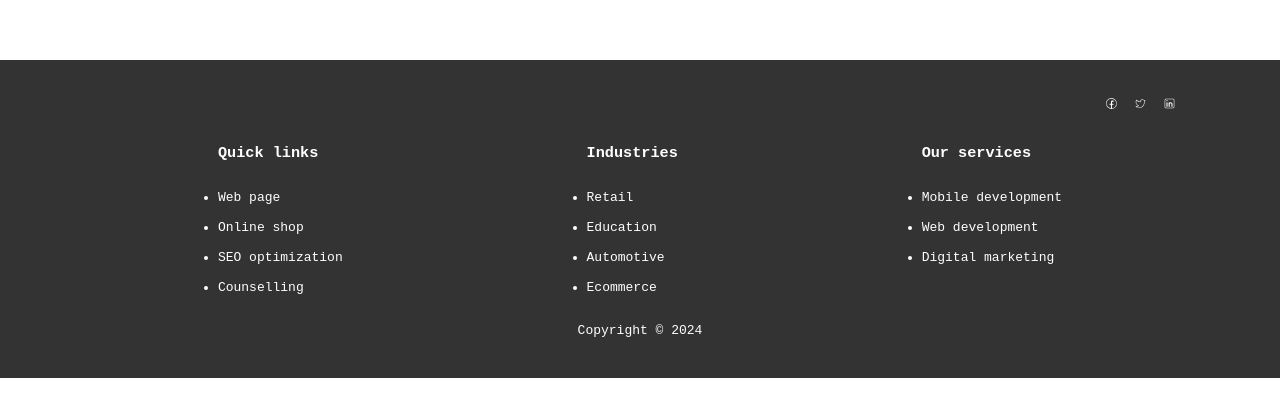
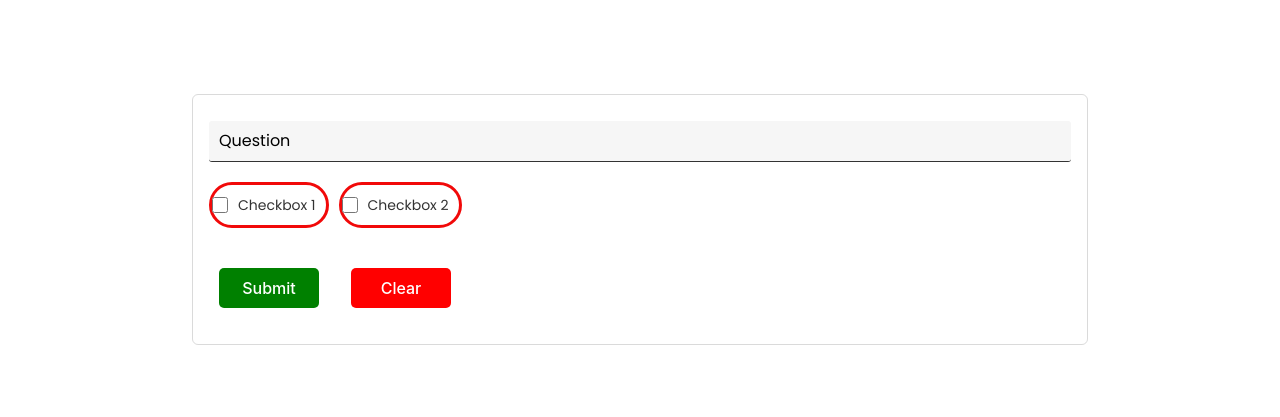
Before and after one commit to jshah3821/dynamic-form-for-project, a React (Vite) app: page / in a window 1280 px wide. Shown: the part 181-598 px from the top of the page. Built offline with nearby package versions, Linux system fonts and the light colour scheme.

Commit message:
single form and survey form issue solved

```diff
--- a/src/App.jsx
+++ b/src/App.jsx
@@ -19,8 +19,8 @@ function App() {
   }
   return (
     <>
-      {/* <FormBuilder jsonData={removeQuotesFromKeys(json)} /> */}
-      <PageBuilder jsonData={removeQuotesFromKeys(json)} />
+      <FormBuilder jsonData={removeQuotesFromKeys(json)} />
+      {/* <PageBuilder jsonData={removeQuotesFromKeys(json)} /> */}
     </>
   );
 }
--- a/src/components/Elements/SurveyForm/SurveyForm.css
+++ b/src/components/Elements/SurveyForm/SurveyForm.css
@@ -183,3 +183,11 @@ input[type="range"] {
   pointer-events: none;
   z-index: 1;
 }
+
+.sf_dropdown {
+  width: 100%;
+}
+
+.sf_checkbox {
+  margin-right: 10px;
+}
--- a/src/components/Elements/SurveyForm/SurveyForm.tsx
+++ b/src/components/Elements/SurveyForm/SurveyForm.tsx
@@ -134,7 +134,7 @@ const SurveyForm = ({
                 name={"survey_dropdown"}
                 value={formData[fieldId] || ""}
                 onChange={(e) => handleChange(e, fieldId)}
-                className="fluid"
+                className="sf_dropdown"
                 style={properties?.answer_style}
               >
                 <option key="" value="">
@@ -183,15 +183,13 @@ const SurveyForm = ({
             </div>
           )}
           {subType === "survey_checkbox" && (
-            <div
-              className="flex flex-row justify-start items-center radio_option_style"
-              style={properties?.answer_style}
-            >
+            <div className="flex flex-row justify-start items-center radio_option_style">
               {properties?.optionDetails?.map((option, index) => {
                 return (
                   <div
                     key={index}
-                    className="flex flex-row justify-start items-center"
+                    className="flex flex-row justify-start items-center sf_checkbox"
+                    style={properties?.answer_style}
                   >
                     <input
                       className="option_radio"
--- a/src/data.json
+++ b/src/data.json
@@ -1,27 +1,37 @@
 [
   {
-    "selectionType": "page",
-    "type": "component",
-    "subType": "footer",
-    "title": "Footer",
-    "style": {
-      "backgroundColor": "#333333",
-      "color": "#ffffff",
-      "fontSize": "",
+    "selectionType": "surveyform",
+    "id": "a3Q6QITaDoiTSbSkk3cng",
+    "type": "surveyform",
+    "subType": "survey_checkbox",
+    "properties": {
+      "name": "survey_checkbox",
+      "question_style": {
+        "backgroundColor": "#f6f6f6",
+        "fontSize": "16px",
         "fontStyle": "",
-      "fontFamily": "monospace",
+        "fontFamily": "",
         "fontWeight": "",
         "textAlign": "",
         "textDecoration": "",
         "textTransform": "",
+        "color": "#000000",
+        "width": "",
         "height": "",
-      "width": "",
-      "ratio": "",
         "minWidth": "",
         "minHeight": "",
         "maxWidth": "",
         "maxHeight": "",
+        "objectFit": "",
         "overflow": "",
+        "marginTop": "",
+        "marginLeft": "",
+        "marginRight": "",
+        "marginBottom": "",
+        "paddingTop": "",
+        "paddingLeft": "",
+        "paddingRight": "",
+        "paddingBottom": "",
         "isBorder": "",
         "borderWidth": "",
         "borderStyle": "",
@@ -44,58 +54,58 @@
         "borderBottomLeftRadius": "",
         "borderBottomRightRadius": ""
       },
-    "footer": {
-      "footerDetails": [
-        {
-          "title": "Quick links",
-          "links": [
-            { "linkName": "Web page", "linkURL": "/web_page" },
-            { "linkName": "Online shop", "linkURL": "/online_shop" },
-            { "linkName": "SEO optimization", "linkURL": "/seo_optimization" },
-            { "linkName": "Counselling", "linkURL": "/counselling" }
+      "answer_style": {
+        "backgroundColor": "#ffffff",
+        "fontSize": "14px",
+        "fontStyle": "",
+        "fontFamily": "",
+        "fontWeight": "",
+        "textDecoration": "",
+        "textTransform": "",
+        "height": "",
+        "width": "",
+        "minWidth": "",
+        "minHeight": "",
+        "maxWidth": "",
+        "maxHeight": "",
+        "overflow": "",
+        "marginTop": "",
+        "marginLeft": "",
+        "marginRight": "",
+        "marginBottom": "",
+        "paddingTop": "",
+        "paddingLeft": "",
+        "paddingRight": "",
+        "paddingBottom": "",
+        "isBorder": "",
+        "borderWidth": "3px",
+        "borderStyle": "solid",
+        "borderColor": "#f10909",
+        "borderTopWidth": "3px",
+        "borderTopStyle": "solid",
+        "borderTopColor": "#f10909",
+        "borderRightWidth": "3px",
+        "borderRightStyle": "solid",
+        "borderRightColor": "#f10909",
+        "borderBottomWidth": "3px",
+        "borderBottomStyle": "solid",
+        "borderBottomColor": "#f10909",
+        "borderLeftWidth": "3px",
+        "borderLeftStyle": "solid",
+        "borderLeftColor": "#f10909",
+        "borderRadius": "33px",
+        "borderTopLeftRadius": "33px",
+        "borderTopRightRadius": "33px",
+        "borderBottomLeftRadius": "33px",
+        "borderBottomRightRadius": "33px"
+      },
+      "optionDetails": [
+        { "label": "Checkbox 1", "value": "checkbox1" },
+        { "label": "Checkbox 2", "value": "checkbox2" }
       ]
     },
-        {
-          "title": "Industries",
-          "links": [
-            { "linkName": "Retail", "linkURL": "/retail" },
-            { "linkName": "Education", "linkURL": "/education" },
-            { "linkName": "Automotive", "linkURL": "/automotive" },
-            { "linkName": "Ecommerce", "linkURL": "/ecommerce" }
-          ]
-        },
-        {
-          "title": "Our services",
-          "links": [
-            {
-              "linkName": "Mobile development",
-              "linkURL": "/mobile_development"
-            },
-            { "linkName": "Web development", "linkURL": "/web_development" },
-            { "linkName": "Digital marketing", "linkURL": "/digital_marketing" }
-          ]
-        }
-      ],
-      "socialDetails": [
-        {
-          "name": "facebook",
-          "icon": "CiFacebook",
-          "url": "https://www.facebook.com/Brainvire"
-        },
-        {
-          "name": "twitter",
-          "icon": "CiTwitter",
-          "url": "https://www.linkedin.com/company/brainvire-infotech-inc"
-        },
-        {
-          "name": "linkedin",
-          "icon": "CiLinkedin",
-          "url": "https://twitter.com"
-        }
-      ]
-    },
-    "id": 1,
-    "isFromModal": true,
+    "formId": null,
+    "surveyFormId": null,
     "isSelectedField": true
   }
 ]
```
Lines whose indentation alone changed are shown as unchanged.
